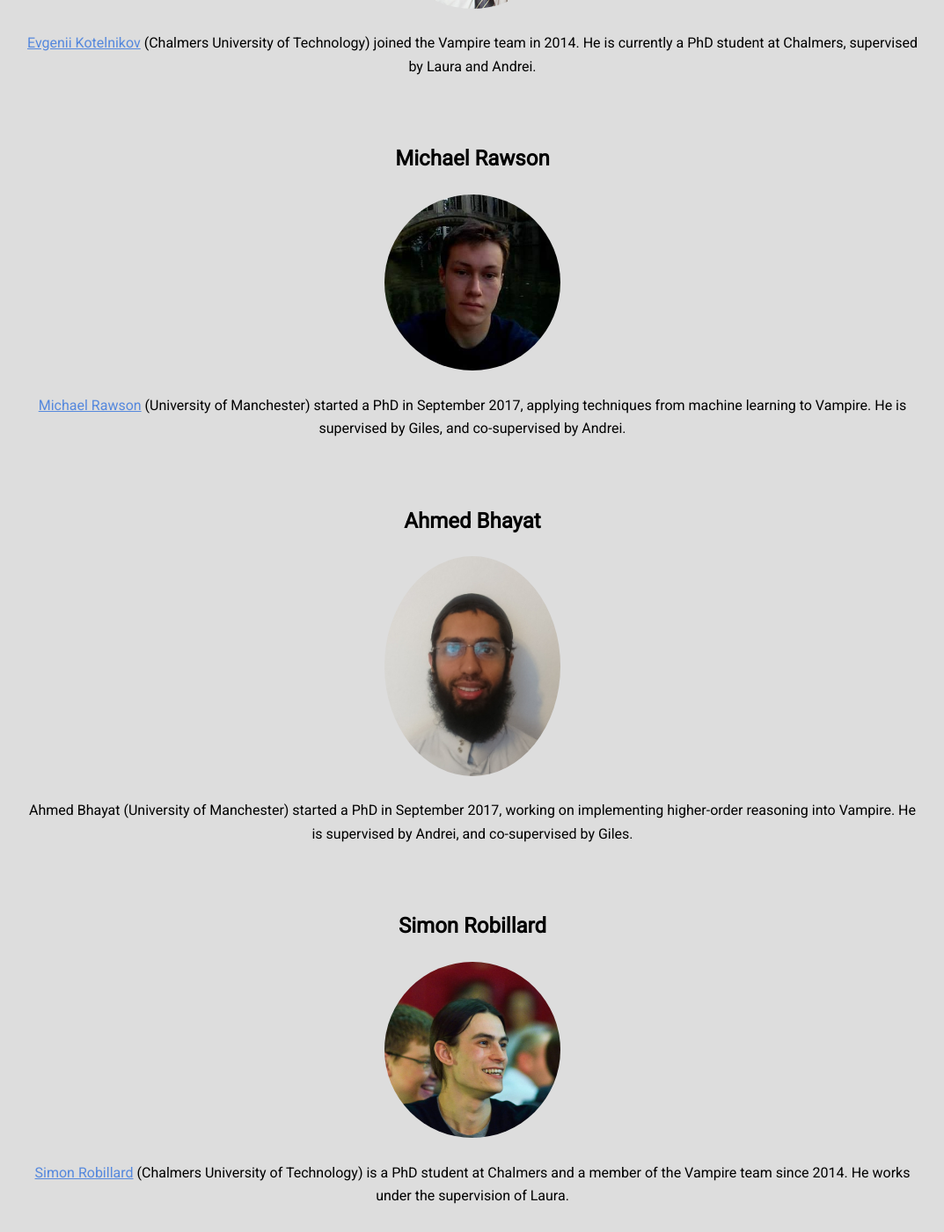
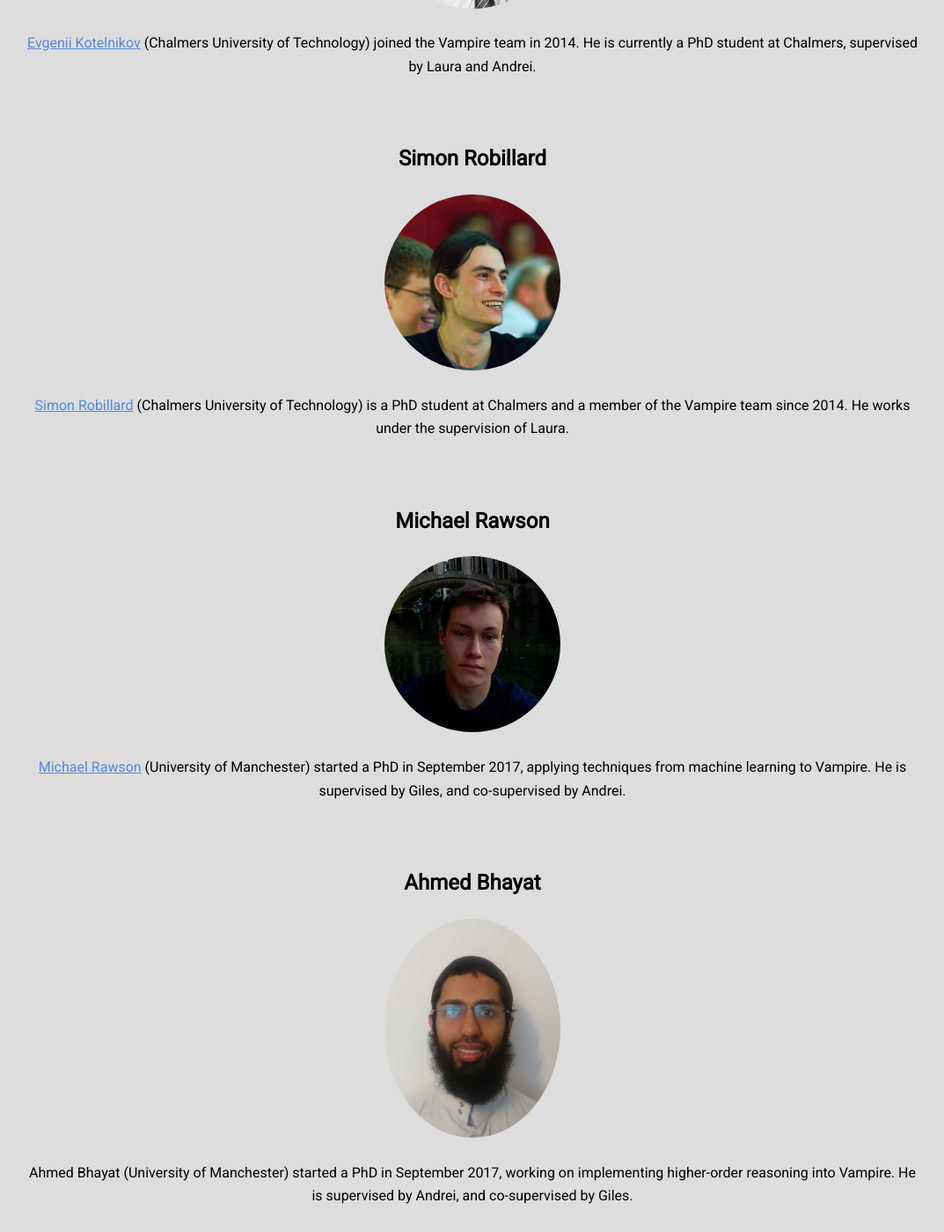
Before and after one commit to vprover/vprover.github.io, a Jekyll site: the page built from team.html, in a window 1280 px wide and 1400 px high, scrolled down 2125 px. Shown: the whole window at 88% size, without its empty margins (103-1176 px from the left). Built offline with Jekyll 4.4.1, drawn with Linux system fonts in a browser that asks for light colours.

Commit message:
reorder team

```diff
--- a/team.html
+++ b/team.html
@@ -55,6 +55,15 @@ He is currently a PhD student at Chalmers, supervised by Laura and Andrei.
 </section>
 
 <section class="bio">
+<h1>Simon Robillard</h1>
+<img alt="Simon Robillard" src="/img/srobillard.jpg">
+<p>
+{{ robillard }} (Chalmers University of Technology) is a PhD student at Chalmers and a member of the Vampire team since 2014.
+He works under the supervision of Laura.
+</p>
+</section>
+
+<section class="bio">
 <h1>Michael Rawson</h1>
 <img alt="Michael Rawson" src="/img/mrawson.jpg">
 <p>
@@ -70,13 +79,5 @@ He is supervised by Giles, and co-supervised by Andrei.
 He is supervised by Andrei, and co-supervised by Giles.
 </p>
 
-<section class="bio">
-<h1>Simon Robillard</h1>
-<img alt="Simon Robillard" src="/img/srobillard.jpg">
-<p>
-{{ robillard }} (Chalmers University of Technology) is a PhD student at Chalmers and a member of the Vampire team since 2014.
-He works under the supervision of Laura.
-</p>
-</section>
 
 </section>
```
